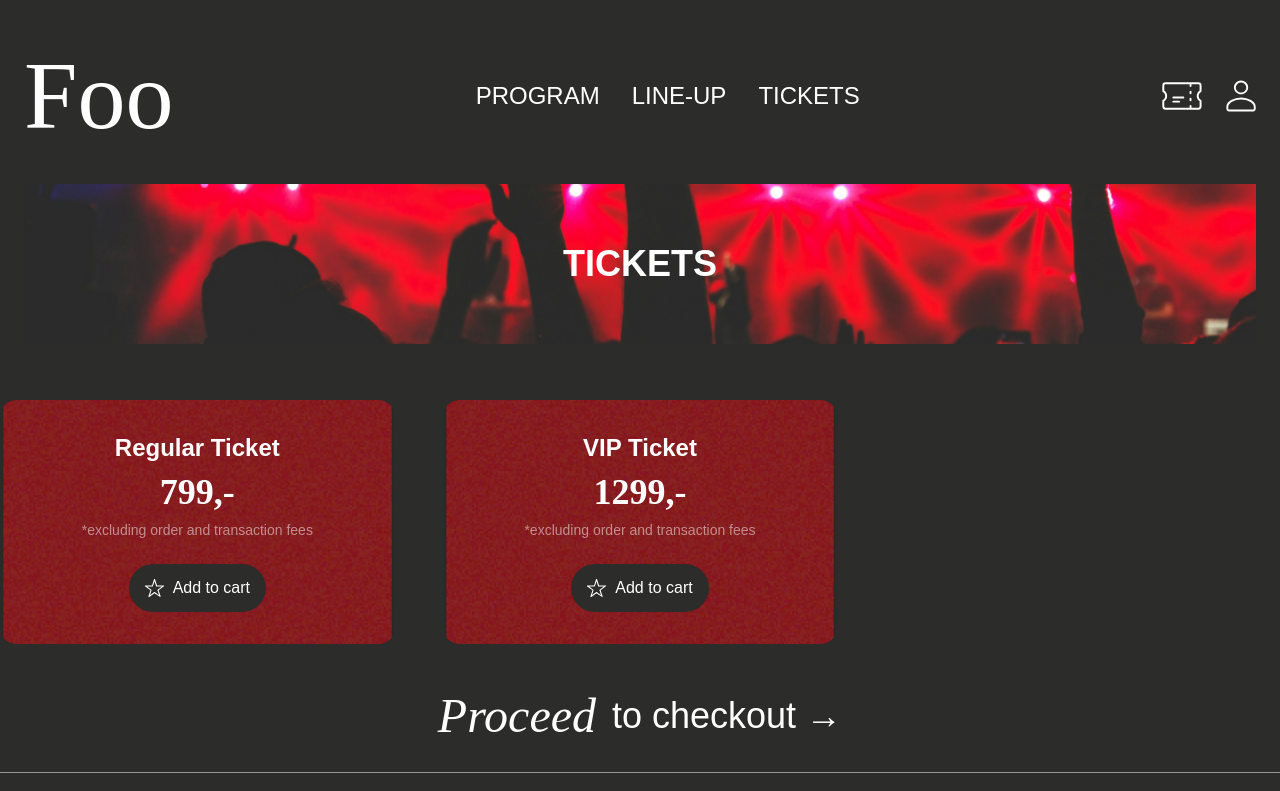
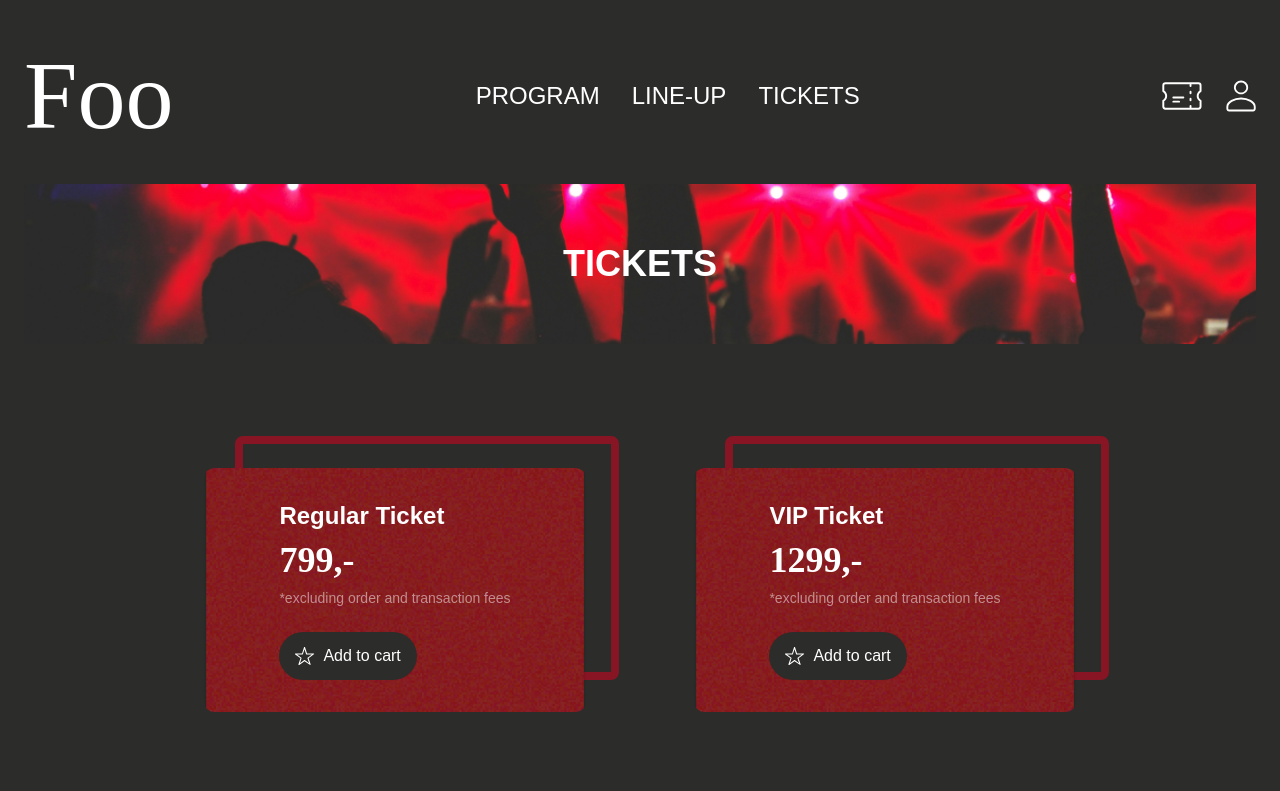
Before and after one commit to sarameisner/foofest-ms-sara, a Next.js app: page /tickets in a window 1280 px wide. Shown: the top 791 px of the page. Built offline with nearby package versions, Linux system fonts and the light colour scheme; a web font is replaced by a local one.

Commit message:
Tickets er done!

```diff
--- a/src/components/BottomNav.jsx
+++ b/src/components/BottomNav.jsx
@@ -5,7 +5,7 @@ import Image from "next/image";
 
 const BottomNav = () => {
   return (
-    <nav className="fixed bottom-0 left-0 w-full bg-[#2C2C2A] border-t border-gray-600 text-white">
+    <nav className="fixed z-1 bottom-0 left-0 w-full bg-[#2C2C2A] border-t border-gray-600 text-white">
       <div className="flex justify-around items-center py-4">
         {/* program */}
         <Link href="/program" className="group flex flex-col items-center">
--- a/src/components/Tickets.jsx
+++ b/src/components/Tickets.jsx
@@ -3,6 +3,7 @@ import { CartContext } from "../contexts/CartContext";
 import Image from "next/image";
 import backgroundCard from "../../public/pics/card.png";
 import Star from "../../public/pics/star.svg";
+import SortStar from "../../public/pics/blackstar.svg"
 import ButtonWIcon from "@/components/ButtonWIcon";
 import Link from "next/link";
 import Banner from "@/components/Banner";
@@ -18,31 +19,54 @@ const Tickets = () => {
     <div>
       <Banner text="TICKETS" />
 
-      <section className="py-8 bg-[var(--background)] text-[var(--font-color)]">
-        <div className="container mx-auto text-center">
-          <div className="grid grid-cols-1 sm:grid-cols-2 lg:grid-cols-3 gap-12">
+      <section className="pt-[100px] mb-40 ">
+      <div className="grid grid-cols-1 lg:grid-cols-2 lg:w-[900px] m-auto justify-items-center gap-20 justify-center">
   {tickets.map((ticket) => (
     <div key={ticket.id} className="relative group">
-                <div className="absolute inset-0 rounded-2xl overflow-hidden z-0">
-                  <Image src={backgroundCard} alt="Ticket background" fill className="rounded-2xl object-cover" />
+
+      {/* Border div */}
+      <div className="absolute inset-0 z-0 before:content-[''] before:absolute before:-top-8 before:-right-8 before:-z-10 before:w-full before:h-full before:border-[8px] before:border-[#881523] before:opacity-100 before:rounded-lg transition-all duration-500 ease-out group-hover:top-[1rem] group-hover:left-[1rem]"></div>
+
+      {/* Content div with image and text, move together on hover */}
+      <div className="relative z-0 p-8 w-96 h-full group-hover:translate-x-4 group-hover:translate-y-4 transition-all duration-500 ease-out rounded-2xl bg-opacity-90 flex flex-col justify-center items-center">
+        <div className="absolute rounded-xl inset-0 z-0">
+          <Image
+            src={backgroundCard}
+            alt="Ticket background"
+            layout="fill"
+            objectFit="cover"
+            quality={100}
+            className="rounded-xl"
+          />
         </div>
-                <div className="relative z-10 p-8 rounded-2xl bg-opacity-90 flex flex-col justify-center items-center">
+
+        <div className="relative z-10">
           <h2 className="text-2xl font-bold mb-2">{ticket.name}</h2>
           <p className="text-4xl font-bold mb-2 font-serif">{ticket.price},-</p>
           <p className="text-sm mb-6 text-[var(--light-grey-font)]">*excluding order and transaction fees</p>
-                  <ButtonWIcon text="Add to cart" defaultIcon={<Image src={Star} alt="Default Icon" width={20} height={20} />} activeIcon={<Image src={Star} alt="Active Icon" width={20} height={20} />} defaultBgColor="#2c2c2a" activeBgColor="#ffffff" onClick={() => addToCart(ticket)} className="mt-4" />
+          <ButtonWIcon
+            text="Add to cart"
+            defaultIcon={<Image src={Star} alt="Default Icon" width={20} height={20} />}
+            activeIcon={<Image src={SortStar} alt="Active Icon" width={20} height={20} />}
+            defaultBgColor="#2c2c2a"
+            activeBgColor="#ffffff"
+            onClick={() => addToCart(ticket)}
+            className="mt-4"
+          />
+        </div>
       </div>
     </div>
   ))}
 </div>
 
-          <div className="mt-12 text-center">
-            <Link href="/checkout" className="inline-flex items-center space-x-4 text-lg md:text-2xl text-white font-sans hover:underline">
-              <h4 className="font-serif italic text-[2rem] md:text-[3rem] leading-none">Proceed</h4>
-              <span className="text-3xl md:text-4xl">to checkout →</span>
+
+          <div className="pt-20 text-center">
+            <Link href="/basket" className="inline-flex items-center space-x-4 text-xl md:text-2xl text-white font-sans hover:underline">
+              <h4 className="font-serif text-[2rem] md:text-[3rem]">Proceed</h4>
+              <span className="text-xl md:text-4xl">to checkout →</span>
             </Link>
           </div>
-        </div>
+
       </section>
     </div>
   );
--- a/src/pages/_app.js
+++ b/src/pages/_app.js
@@ -15,7 +15,7 @@ function MyApp({ Component, pageProps }) {
         </main>
         <Footer />
         {/* Sørg for, at BottomNav kun vises på mobile enheder */}
-        <div className="block md:hidden">
+        <div className="z-20 block md:hidden">
           <BottomNav />
         </div>
       </div>
```
Lines whose indentation alone changed are shown as unchanged.
